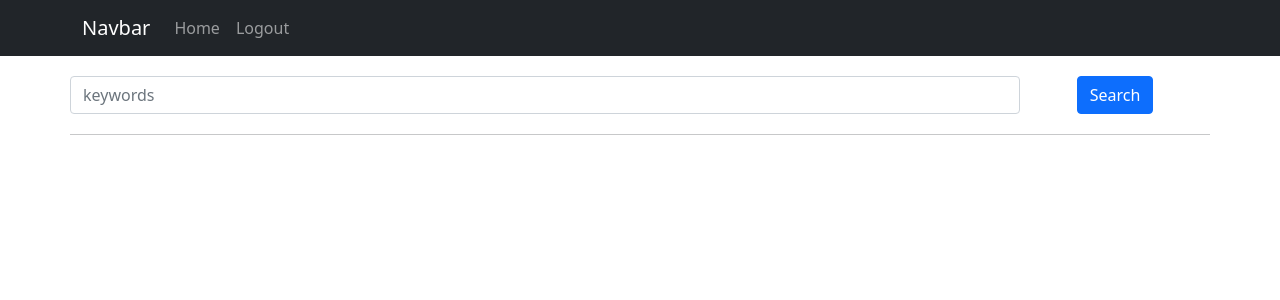
After one commit to trackkaro/trackkaro-flask-app, a Flask app: page /search in a window 1280 px wide. The commit adds this page. Shown: the top 300 px of the page. Run offline with Flask 2, Linux system fonts and the light colour scheme; some libraries are stand-ins or nearby versions.

Commit message:
added search functionality

```diff
--- a/app.py
+++ b/app.py
@@ -2,113 +2,90 @@ from flask import Flask, render_template, redirect, url_for, request
 from passlib.hash import sha256_crypt
 import json
 import psycopg2 as pg2
+from search import search
 
-'''
-def user_dataTable():
-	conn=pg2.connect(database='portfolio tracker test',user='postgres', password='password')
-	cur=conn.cursor()
-	try:
+app = Flask(__name__, template_folder='templates')
+app.secret_key = "9ZSo4tbgZALx4k"
 
-		query="""INSERT INTO USER_CREDENTIAL(FIRST_NAME, LAST_NAME,EMAIL,PASS_WORD,USERNAME)VALUES(%s, %s, %s, %s, %s)"""
-		data_to_insert=[('ASHIKA','KETCHUM','ASH69@GMAIL.COM','ASHOCKS','ASH619'),
-						('MISTYKA','COCKSUKER','MCS@GMAIL.COM','MISTYSUXX','MISTY619'),
-						('BROCKY', 'theBBC','BROCKBBC@GMAIL.COM','BROCKBBCX','BROCK619')]
-
-		cur=conn.cursor()
-		cur.executemany(query,data_to_insert)
-		conn.commit()
-		conn.close
-	except Exception as e:
-		print(str(e))
-'''
-
-app = Flask(__name__,template_folder='templates')
 
 @app.route('/', methods=["GET", "POST"])
 def create_account():
-	if request.method == "POST":
-		print(request.form['firstName'],request.form['lastName'],request.form['userName'],
-			request.form['password'],request.form['email'])
+    if request.method == "POST":
+        print(request.form['firstName'], request.form['lastName'], request.form['userName'],
+              request.form['password'], request.form['email'])
+
+        conn = pg2.connect(database='portfolio tracker test',
+                           user='postgres', password='password')
+        cur = conn.cursor()
+        try:
+
+            query = f"INSERT INTO USER_CREDENTIALSS(FIRST_NAME, LAST_NAME,EMAIL,PASS_WORD,USERNAME)VALUES('{request.form['firstName']}', '{request.form['lastName']}', '{request.form['email']}', '{sha256_crypt.encrypt(request.form['password'])}', '{request.form['userName']}')"
+
+            cur = conn.cursor()
+            cur.execute(query)
+            conn.commit()
+            conn.close
+
+        except Exception as e:
+            print(str(e))
+        return render_template('register.html')
+    else:
+        return render_template('register.html')
 
 
+@app.route('/login', methods=["GET", "POST"])
+def login():
 
-		conn=pg2.connect(database='portfolio tracker test',user='postgres', password='password')
-		cur=conn.cursor()
-		try:
+    if request.method == "POST":
+        # fetch hash for request.form['email']
+        # verify hash with request.form['password']
+        # set session variable
+        conn = pg2.connect(database='portfolio tracker test',
+                           user='postgres', password='password')
+        cur = conn.cursor()
+        try:
+            query1 = f"SELECT PASS_WORD FROM USER_CREDENTIALSS WHERE EMAIL = '{request.form['email']}'"
 
-			query=f"INSERT INTO USER_CREDENTIALSS(FIRST_NAME, LAST_NAME,EMAIL,PASS_WORD,USERNAME)VALUES('{request.form['firstName']}', '{request.form['lastName']}', '{request.form['email']}', '{sha256_crypt.encrypt(request.form['password'])}', '{request.form['userName']}')"
+            cur = conn.cursor()
+            cur.execute(query1)
+            data_fetch = cur.fetchall()
+            if len(data_fetch) > 0:
+                # print(data_fetch)
+                verified = sha256_crypt.verify(
+                    request.form['password'], data_fetch[0][0])
+                if verified:
+                    print("login successful")
+                else:
+                    print("invalid password")
+
+            else:
+
+                print('Please enter a vaild username or password.')
+
+        except Exception as e:
+            print('érror', str(e))
+        conn.close
+
+        return render_template('login.html')
+    else:
+        return render_template('login.html')
 
 
-			cur=conn.cursor()
-			cur.execute(query)
-			conn.commit()
-			conn.close
+@app.route('/search', methods=["GET", "POST"])
+def search_page():
+    if request.method == "POST":
+        search_string = request.form['search_string']
+        quotes = search(search_string)
 
-		except Exception as e:
-			print(str(e))
-		return render_template('register.html')
-	else:
-		return render_template('register.html')
+        for i in range(len(quotes)):
+            if 'longname' not in quotes[i].keys():
+                quotes[i]['longname'] = quotes[i]['shortname']
+
+        print(quotes)
+
+        return render_template('search.html', quotes=quotes)
+    return render_template('search.html')
 
 
-
-
-
-
-@app.route('/login', methods=["GET","POST"])
-def login():
-
-	if request.method == "POST":
-		#fetch hash for request.form['email']
-		#verify hash with request.form['password']
-		#set session variable
-		conn=pg2.connect(database='portfolio tracker test',user='postgres', password='password')
-		cur=conn.cursor()
-		try:
-			query1= f"SELECT PASS_WORD FROM USER_CREDENTIALSS WHERE EMAIL = '{request.form['email']}'"
-
-
-			cur=conn.cursor()
-			cur.execute(query1)
-			data_fetch=cur.fetchall()
-			if len(data_fetch)>0:
-				#print(data_fetch)
-				verified=sha256_crypt.verify(request.form['password'], data_fetch[0][0])
-				if verified:
-					print("login successful")
-				else:
-					print("invalid password")
-
-
-			else:
-
-				print('Please enter a vaild username or password.')
-
-		except Exception as e:
-			print('érror',str(e))
-		conn.close
-
-		return render_template('login.html')
-	else:
-		return render_template('login.html')
-
-
-
-if __name__=='__main__':
-	app.run(debug=True)
-
-'''
-conn=pg2.connect(database='portfolio tracker test',user='postgres', password='password')
-cur=conn.cursor()
-try:
-	query1= "SELECT * FROM USER_CREDENTIALSS"
-	cur=conn.cursor()
-	cur.execute(query1)
-
-	r = cur.fetchall()
-	#conn.commit()
-	print(r)
-	conn.close
-except Exception as e:
-	print(str(e))
-'''
+if __name__ == '__main__':
+    app.run(debug=True)
--- a/static/css/style.css
+++ b/static/css/style.css
@@ -9,7 +9,7 @@ html, body {
   border-radius: 10px;
   width: 100%;
   max-width: 660px;
-  min-height: 80%px;
+  min-height: 800px;
   padding: 15px;
   /* margin: auto; */
 }
--- a/templates/home.html
+++ b/templates/home.html
@@ -7,7 +7,7 @@ Trakkaro | Home
 {% block content %}
 
 
-<div class="portfolio" style="margin: auto; margin-top: 20px;">
+<div class="portfolio" style="margin: auto; margin-top: 20px; min-height: 900px;">
     <div class="container">
         <div class="row text-center">
             <h4 class="fw-bold mb-6 mt-5">Portfolio</h4>
--- /dev/null
+++ b/templates/search.html
@@ -0,0 +1,49 @@
+{% extends "layout.html" %}
+
+{% block title %}
+Trakkaro | Home
+{% endblock %}
+
+{% block content %}
+
+<div style="margin: auto; margin-top: 20px; margin-bottom: 20px;">
+    <div class="container">
+        <div class="row text-center">
+            <div id="search_bar" class="container" style="margin-bottom: 20px;">
+                <form action="/search" method="POST">
+                    <div class="row">
+                        <div class="col-10" style="margin: 0; padding: 0;">
+                            <input type="text" class="form-control" id="search_string" name="search_string"
+                                placeholder="keywords">
+                        </div>
+                        <div class="col-2" style="margin: 0; padding: 0;">
+                            <button class="btn btn-primary" type="submit">Search</button>
+                        </div>
+                    </div>
+                </form>
+            </div>
+            <hr>
+        </div>
+
+        {% for quote in quotes %}
+
+        <div class="row" style="margin-bottom: 5px;">
+            <div class="col-9">
+                <h7 class="fw-bold">{{quote['longname']}}</h7><br>
+                <h7>Exchange : {{quote['exchange']}}</h7><br>
+                <h7>Type: {{quote['quoteType']}}</h7><br>
+            </div>
+
+            <div class="col-3">
+                <h6 class="fw-bold">{{quote['symbol']}}</h6>
+            </div>
+
+            <hr>
+        </div>
+
+        {% endfor %}
+
+    </div>
+</div>
+
+{% endblock %}
```
Also changed, not shown: search.py (added, +25 -0 lines).
